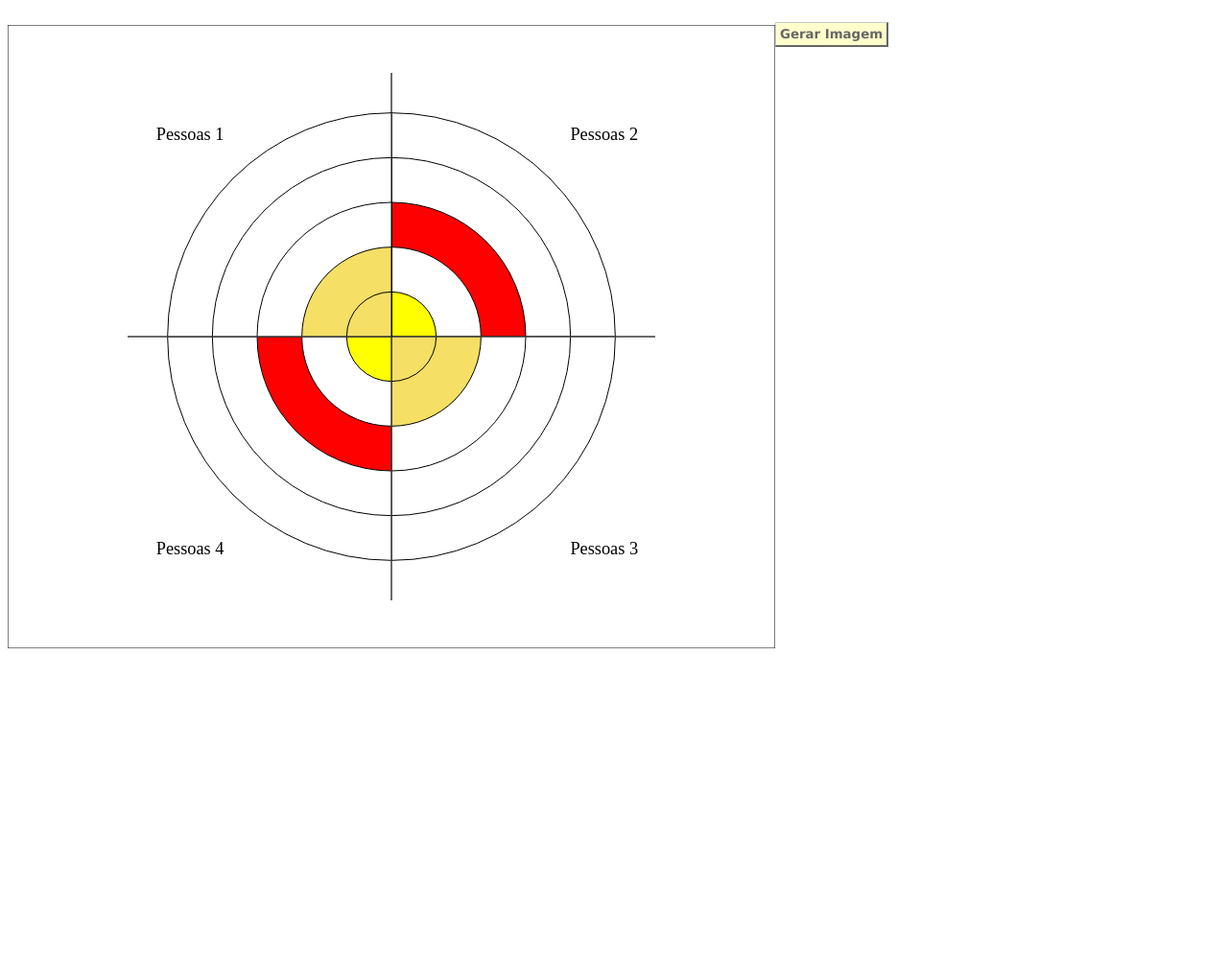
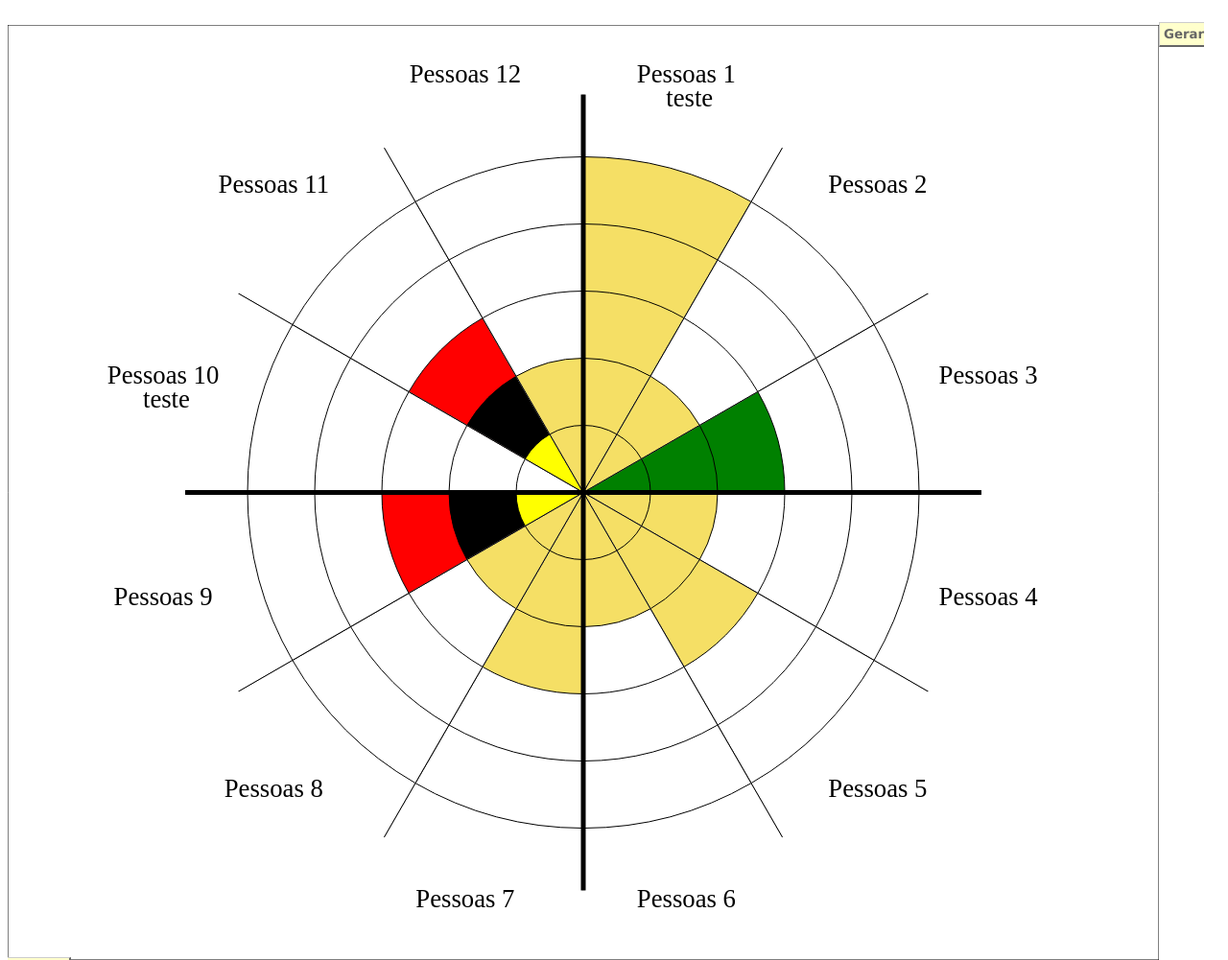
Before and after one commit to erick-luiz/ekg_polar, a website: page index.html in a window 1280 px wide. Shown: the top 1001 px of the page at 96% size. Before the commit the page ends 800 px from the top, so only its background shows below. Drawn offline with Linux system fonts and the light colour scheme.

Commit message:
FIX: Label position and Middle Line

```diff
--- a/index.html
+++ b/index.html
@@ -40,55 +40,35 @@
 <body>
 
 	<br>
-	<canvas id="canvas-show" width="800" ></canvas>
+	<canvas id="canvas-show" width="1200" ></canvas>
 	<canvas id="canvas-out" width="1400" hidden="true"></canvas>
 	<a href="#" id="salvar" class="btn-salvar linkbotao" >Gerar Imagem</a>
 
 	<script>
 
 		let data = [
-			{label: 'Pessoas 1', value:3, colors: ['yellow','#fff','red']},
+			{label: 'Pessoas 1; teste', value:6},
 			{label: 'Pessoas 2', value:2},
-			{label: 'Pessoas 3', value:3, colors: ['yellow','#fff','red']},
+			{label: 'Pessoas 3', value:3, colors: ['green']},
 			{label: 'Pessoas 4', value:2},
+			{label: 'Pessoas 5', value:3},
+			{label: 'Pessoas 6', value:2},
+			{label: 'Pessoas 7', value:3},
+			{label: 'Pessoas 8', value:2},
+			{label: 'Pessoas 9', value:3, colors: ['yellow','#000','red']},
+			{label: 'Pessoas 10; teste', value:2},
+			{label: 'Pessoas 11', value:3, colors: ['yellow','#000','red']},
+			{label: 'Pessoas 12', value:2},
 		]
 
-		let options = {
-			layers: 5,
-		}
+		let options = { layers: 5 }
 
 		let canvasShow = document.querySelector("#canvas-show");
 
-		// let canvasOut = document.querySelector("#canvas-out");
-		// var formEditor = document.querySelector("#graph-editor");
-		// obtém o source da imagem
-		//var imgData = canvasOut.toDataURL(); // por padrão, a imagem é PNG
+		const { fillGraphData, initConfig, setColors, drawSlice } = EkGraph;
+		initConfig(canvasShow, data, options);
+		drawSlice(10, 0);
 
-		const { fillGraphData, initConfig, setColors, setLabels } = EkGraph;
-		//setColors(['#FF2321', '#FF2321', '#F7FF3F', '#75EB00', '#75EB00']);
-		initConfig(canvasShow, data, options);
-
-		//setLabels(labels);
-		//function draw(canvas, s, blocks){
-		//	initConfig(canvas, data, options);
-			//fillGraphData([1,1,5,1,1,1,1,1,1,1,1,1,1,1,1,1,1,1,1,1]);
-		//}
-
-		let slices = 10;
-		let layers = 5;
-
-		//formEditor.addEventListener("change", function(){
-		//	draw(canvasShow, slices, layers);
-		//});
-		/*/ salva imagem
-		document.getElementById('salvar').addEventListener('click', function(e){
-		    draw(canvasOut, slices, layers);
-		    this.href = canvasOut.toDataURL(); // source
-		    this.download = 'Roda-Agil.png'; // nome da imagem
-		    return false;
-		});*/
-
-		//draw(canvasShow, slices, layers);
 	</script>
 
 </body>
--- a/src/Main.js
+++ b/src/Main.js
@@ -1,8 +1,9 @@
 let EkGraph = (function(){
 
+    // Chart global configurations
     let _config = {
         layers: 4,
-        centerX: 400,
+        centerX: 0.8125 * 400,
         centerY: 0.8125 * 400,
         sizeControl: (0.065 * 800) / (6 / 5),
         fixAngle: -0.5 * Math.PI,
@@ -15,7 +16,8 @@ let EkGraph = (function(){
         defaultColor: '#fff',
         canvas: null,
         data: [],
-        ray: null
+        ray: null,
+        boldQuarte: true
     }
 
     let _draw = (canvas) => {
@@ -27,26 +29,23 @@ let EkGraph = (function(){
         cx.stroke();
     }
 
-    let _fixData = (data) => {
-        if(data.length < _config.slices) {
-            let newData = new Array(_config.slices).fill(0);
-            data.forEach((item, idx) => {
-                newData[idx] = item;
-            });
-            return newData;
-        }
-        return data;
-    }
-
+    // This method split the label in  each ';' breaking the line in there.
     let _printText = (labels) => {
         labels.split(';').forEach((label, idx) => {
             _config.cx.fillText(label, 0, idx * 25);
         });
     }
 
+    // This calc puts the label in the corret position based in its index
+    let _labelPositionControl = (nSlices) => {
+        let oddPlus = nSlices%2 === 0? 0: 0.5;
+        return Math.round(nSlices / 2) + 1 - oddPlus;
+    }
+
+    // This method will print the labels
     let _drawLabels = (cx, color = '#000') => {
 
-        const  ray  = _config.ray * 1.09;
+        const  ray  = _config.ray * 1.06;
 
         const rotatePercent = 0.5;
         const moveX = 1.33;
@@ -57,8 +56,9 @@ let EkGraph = (function(){
         cx.textAlign = "center";
 
         cx.translate(moveX * ray, moveY * ray);
+        let control = _labelPositionControl(_config.slices);
         for(i = 1; i <= _config.slices; i++){
-          let ang = i * _config.sliceAngle + (_config.sliceAngle * rotatePercent);
+          let ang = (i - control) * _config.sliceAngle + (_config.sliceAngle * rotatePercent);
           _rotate(cx, ang, ray);
           _printText(_config.labels[i-1]?_config.labels[i-1]: '');
           _rotate(cx, ang, -ray);
@@ -66,17 +66,17 @@ let EkGraph = (function(){
         cx.translate(-(moveX * ray), -(moveY * ray));
     }
 
+    // This method rotates the canvas for printing the label in tha right position.
     let _rotate = (cx, ang, ray) => {
         cx.rotate(ang);
         cx.translate(0, ray);
         cx.rotate(-ang);
     }
 
+    // This method removes the last line color printing another white line over that.
     let _hiddenLastLine = () => {
-        // const ray = _config.sizeControl * (_config.layers + 1);
         const {cx, ray } = _config;
         let clr = _config.cx.strokeStyle;
-
 
         cx.beginPath();
         cx.arc(_config.centerX, _config.centerY, ray, 0, 2 * Math.PI);
@@ -90,6 +90,25 @@ let EkGraph = (function(){
         cx.restore();
     }
 
+    // This method draw a bold line on middle
+    let _quarterLine = () => {
+        const {cx, ray } = _config;
+        const sX = _config.centerX;
+        const sY = _config.centerY;
+        let clr = _config.cx.strokeStyle;
+        cx.strokeStyle= 'black';
+        cx.lineWidth=5;
+        for(i = 0.5; i <= 2; i += 0.5){
+            cx.beginPath();
+            cx.arc(sX, sY, ray, i, i * Math.PI);
+            cx.lineTo(sX, sY);
+            cx.stroke();
+        }
+        cx.strokeStyle = clr;
+        cx.lineWidth = 1;
+    }
+
+    // This method draws a slice and to fill that until its level
     let _drawSlice = (slice, plusLine = 1) => {
 
         let ray = _config.sizeControl;
@@ -107,7 +126,7 @@ let EkGraph = (function(){
             cx.arc(sX, sY, ray * i, sAngle, eAngle);
             cx.lineTo(sX, sY);
             if(slice.value >= i) {
-                cx.fillStyle = _selectSliceColor(slice, i-1); //colors[i-1] || _config.defaultFillColor;
+                cx.fillStyle = _selectSliceColor(slice, i-1);
             } else {
                 cx.fillStyle = defaultColor;
             }
@@ -132,10 +151,9 @@ let EkGraph = (function(){
     }
 
     let _drawLine = (sAngle, eAngle, plusLine = 1) => {
-        //const ray = _config.sizeControl * (_config.layers + plusLine);
         const sX = _config.centerX;
         const sY = _config.centerY;
-        const { cx, ray  } = _config;
+        const { ray  } = _config;
 
         _printLine(sX, sY, ray, sAngle, eAngle, '#aaa')
         _printLine(sX, sY, ray, sAngle, eAngle);
@@ -170,11 +188,15 @@ let EkGraph = (function(){
         data = data.map((slice, idx) =>  {
             return {...slice, idx: idx + 1 }
         });
-        setLabels(data.map(item => item.label));
+        _setLabels(data.map(item => item.label));
         fillGraphData(data);
     }
 
     let _reset = () => {
+        if(_config.slices % 4 === 0 && _config.boldQuarte){
+            _quarterLine();
+            _config.cx.save();
+        }
         _hiddenLastLine();
         _config.cx.save();
         _drawLabels(_config.cx);
@@ -190,13 +212,24 @@ let EkGraph = (function(){
     }
 
     let setColors = (colors) => _config.colors = colors || [];
-    let setLabels = (labels) => _config.labels = labels || [];
+    let _setLabels = (labels) => _config.labels = labels || [];
 
-    let drawSlice = (slice, levelToDraw) => {
-        if(!slice || slice > _config.slices) return;
-        levelToDraw = levelToDraw > _config.layers? _config.layers: levelToDraw < 0? 0: levelToDraw;
-        _drawSlice(slice, levelToDraw, 0);
+    let _clear = () => {
+        _config.cx.clearRect(0, 0, _config.canvas.width, _config.canvas.height);
+        _draw(_config.canvas);
     }
 
-    return { fillGraphData , initConfig , drawSlice, setColors, setLabels}
+    let drawSlice = (sliceIdx, levelToDraw) => {
+        if(!sliceIdx || sliceIdx > _config.slices) return;
+        levelToDraw = levelToDraw > _config.layers? _config.layers: levelToDraw < 0? 0: levelToDraw;
+        _config.data .forEach((slice, idx) => {
+            if((idx + 1) === sliceIdx){
+                slice.value = levelToDraw;
+            }
+        });
+        _clear();
+        fillGraphData(_config.data);
+    }
+
+    return { fillGraphData , initConfig , drawSlice, setColors}
 })();
```
